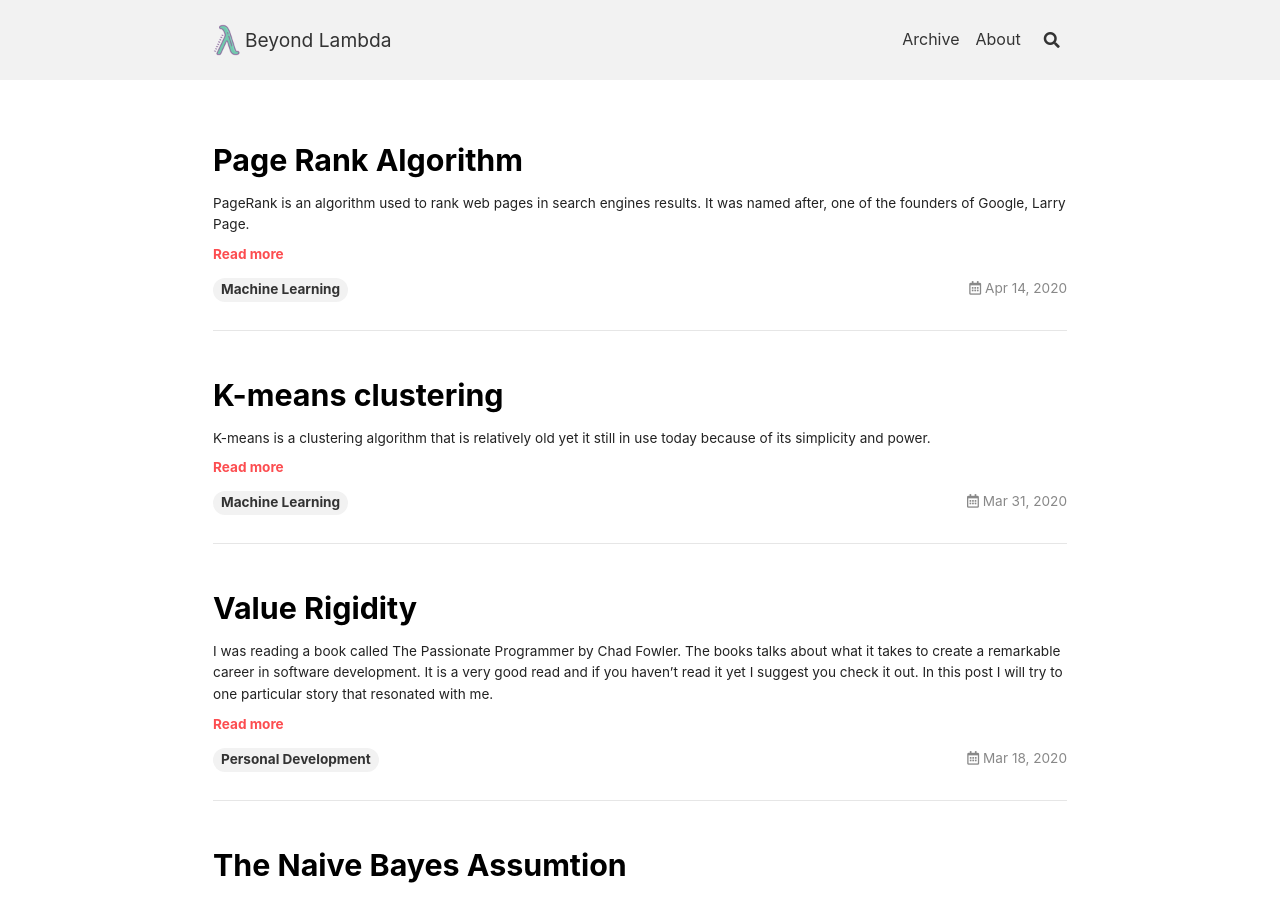
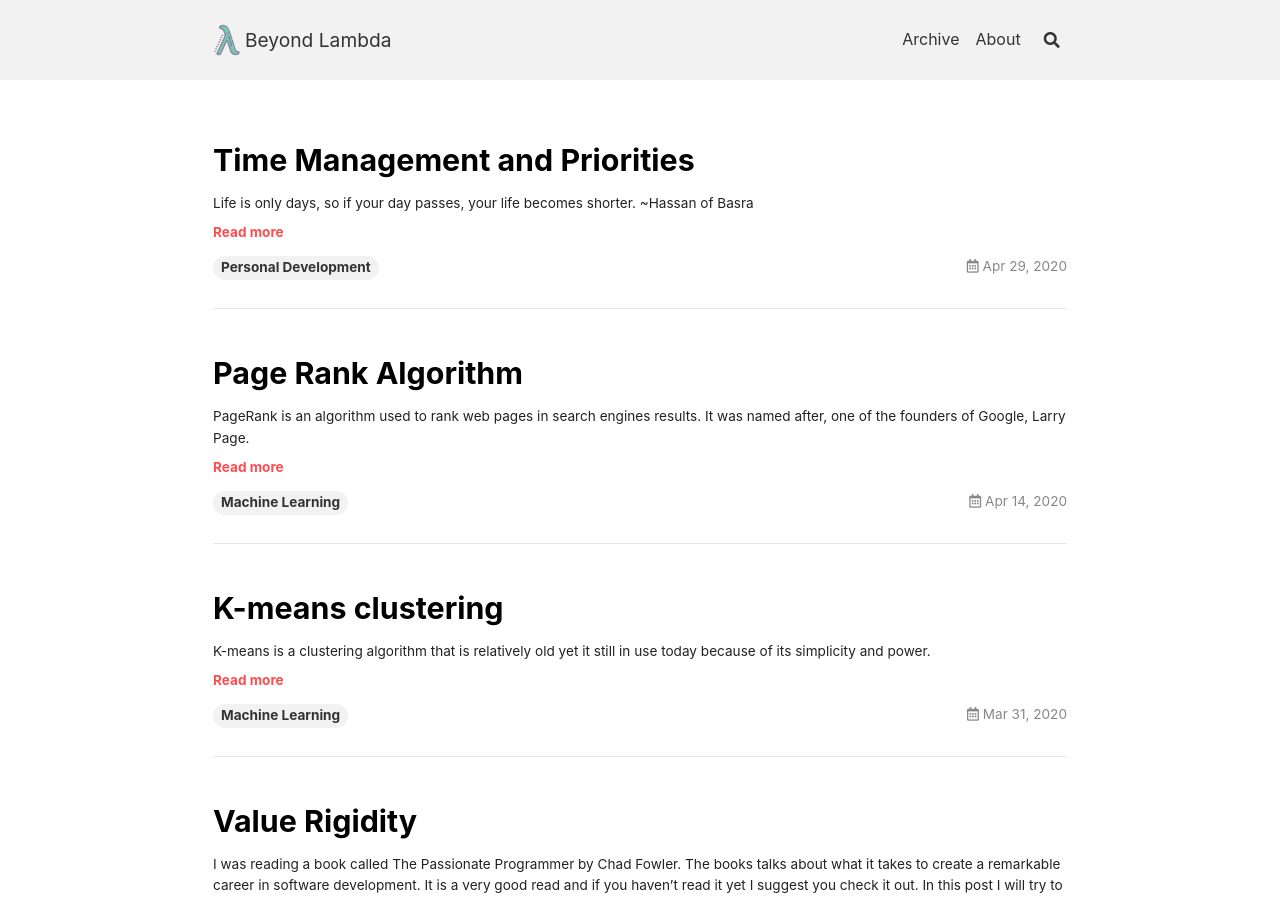
Before and after one commit to MostafaEissa/MostafaEissa.github.io, a Jekyll site: the page built from index.html, in a window 1280 px wide and 900 px high. Built offline with Jekyll 4.4.1, drawn with Linux system fonts in a browser that asks for light colours; nearby versions of some CDN libraries; the list of posts is cut into pages by our own code.

```diff
--- a/_posts/but-i-dont-have-enough-time.md
+++ b/_posts/2020-04-29-but-i-dont-have-enough-time.md
@@ -1,11 +1,12 @@
 ---
 layout: article
-title: Value Rigidity
+title: Time Management and Priorities
 tags: [Personal Development]
 ---
 > **Life is only days, so if your day passes, your life becomes shorter.**
 *~Hassan of Basra*
 <!--more-->
+
 Let me start by telling you a story about a wise man and his students. The wise man placed a large wooden box in front of his students and filled it with large stones, he then asked his students if the box was full. The students answered *"yes, it is full"*. The wise man then brought a large sack of pebbles and poured into the box. The pebbles being much smaller than the rocks, filled the spaces between the rocks.
 
 The wise man then asked his students again if the box was full. The student replied *"Yes, now it is definitely full"*. The wise man looked at his students and brought a bag of sand and started pouring the sand into the box. Because the sand is fine it went through the spaces between the rocks and the pebbles.
```
